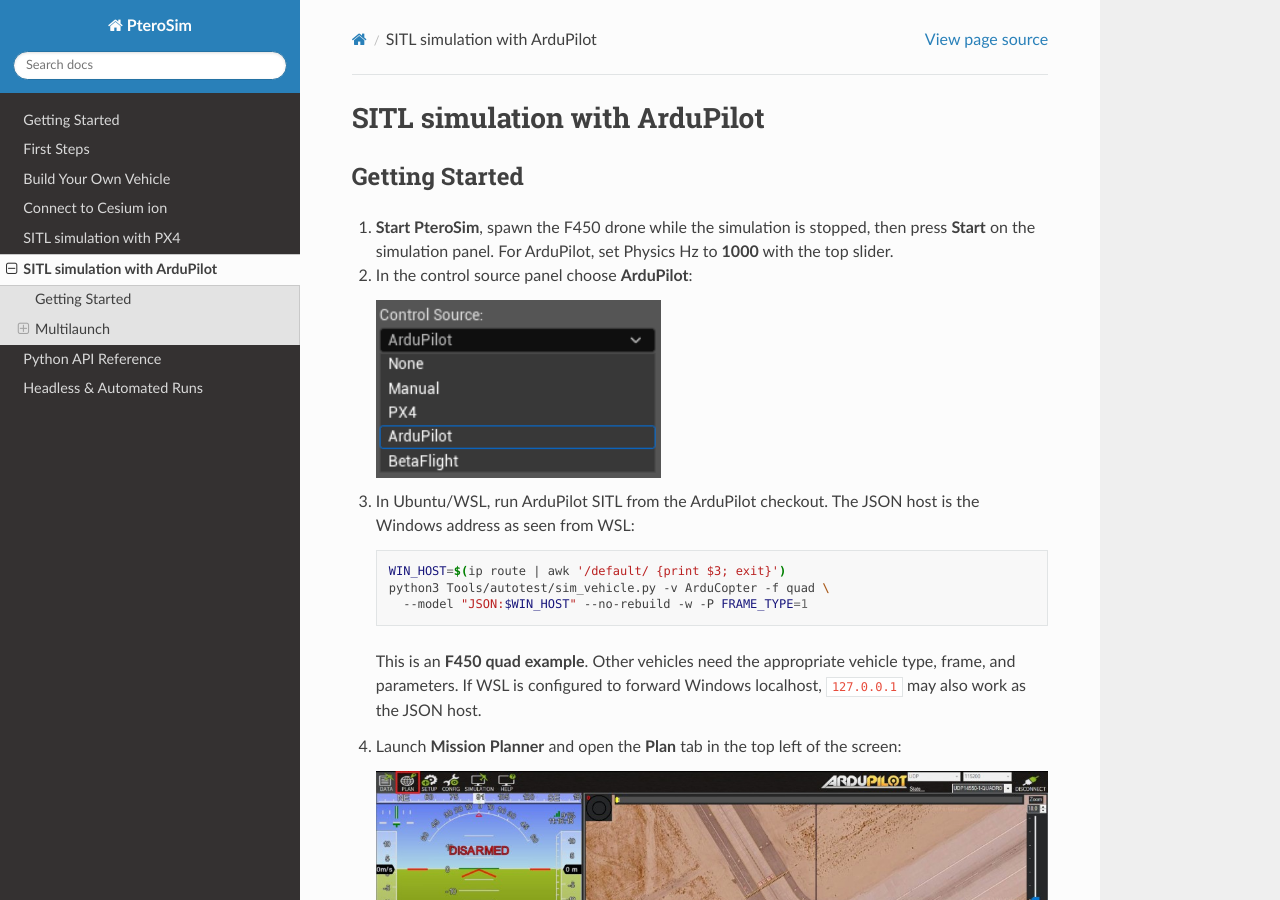
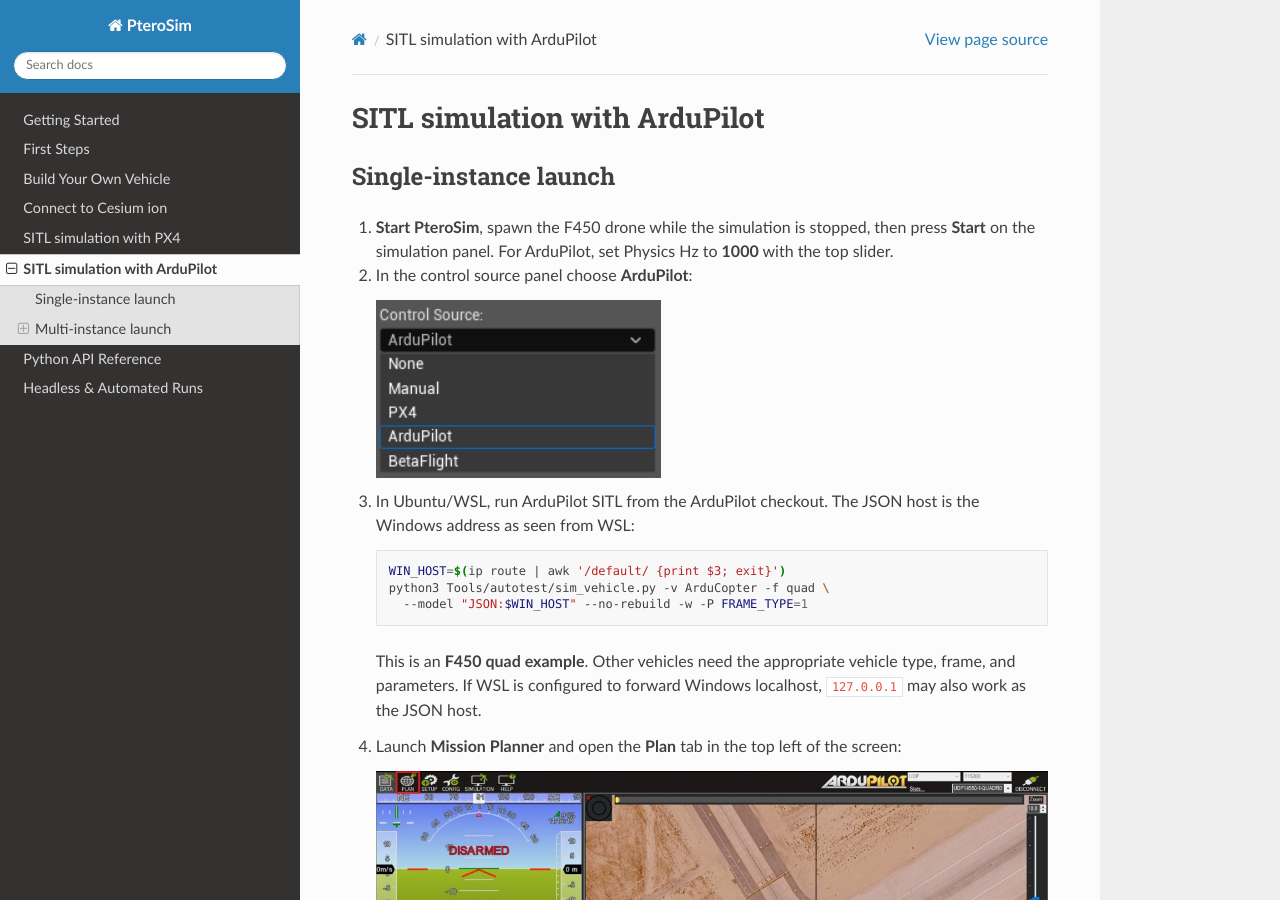
Before and after one commit to AlexanderRex/PteroSimDocs, a Sphinx documentation site: the page built from docs/source/sitl_simulation_ardupilot.rst, in a window 1280 px wide and 900 px high. Built offline with Sphinx 7.4.7 and the Read the Docs theme 3.1.0, drawn with Linux system fonts in a browser that asks for light colours; some of the changed text lies outside the part shown.

Commit message:
Use consistent ArduPilot launch section titles

```diff
--- a/docs/source/index.rst
+++ b/docs/source/index.rst
@@ -36,7 +36,7 @@ SITL Simulation
 ---------------
 
 :doc:`sitl_simulation_px4` — PX4 SITL workflow with QGroundControl.
-:doc:`sitl_simulation_ardupilot` — ArduPilot SITL workflow with Mission Planner.
+:doc:`sitl_simulation_ardupilot` — ArduPilot SITL single-instance and multi-instance launches.
 
 Python API
 ----------
--- a/docs/source/sitl_simulation_ardupilot.rst
+++ b/docs/source/sitl_simulation_ardupilot.rst
@@ -1,8 +1,8 @@
 SITL simulation with ArduPilot
 ==============================
 
-Getting Started
----------------
+Single-instance launch
+----------------------
 
 1. **Start PteroSim**, spawn the F450 drone while the simulation is stopped,
    then press **Start** on the simulation panel. For ArduPilot, set Physics Hz
@@ -48,8 +48,8 @@ Getting Started
       :alt: Mission Planner write panel
       :align: left
 
-Multilaunch
------------
+Multi-instance launch
+---------------------
 
 Run one ArduPilot SITL instance for each aircraft in PteroSim. Spawn all
 aircraft while the simulation is stopped, set each flight stack to
```
